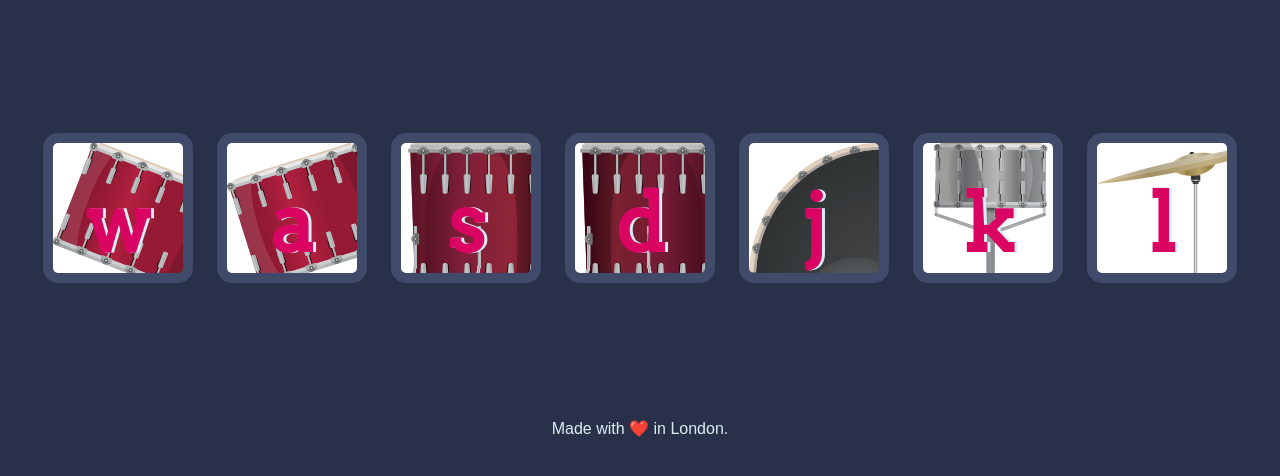
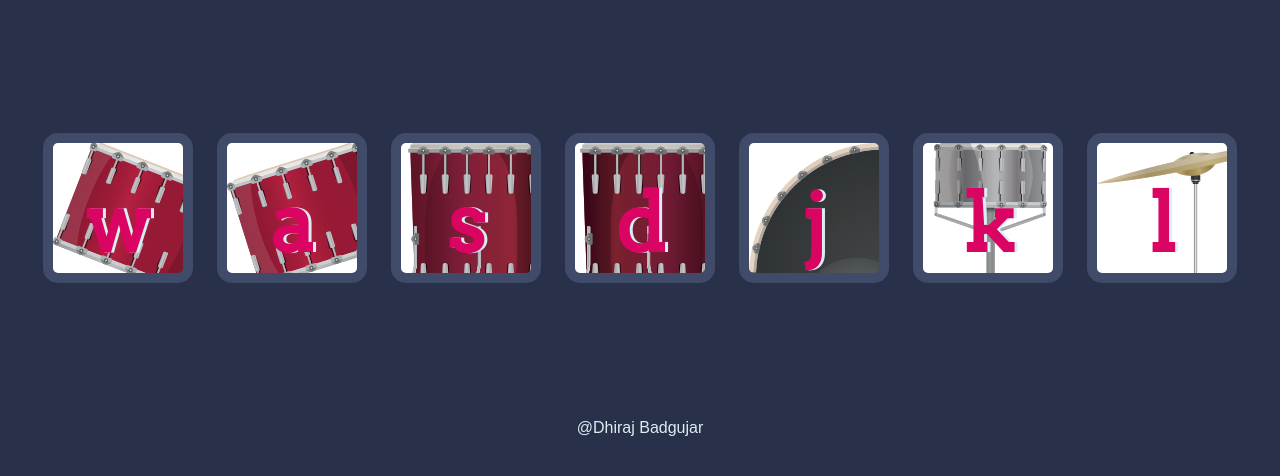
Before and after one commit to IamDhirajBadgujar/Drum-Kit, a plain HTML site: page index.html in a window 1280 px wide. Shown: the part 156-632 px from the top of the page. Drawn offline with Linux system fonts and the light colour scheme.

Commit message:
Update index.html

```diff
--- a/index.html
+++ b/index.html
@@ -23,7 +23,7 @@
 
 
   <footer>
-    Made with ❤️ in London.
+    @Dhiraj Badgujar
   </footer>
   <script src="index.js" charset="utf-8"></script>
 </body>
```
